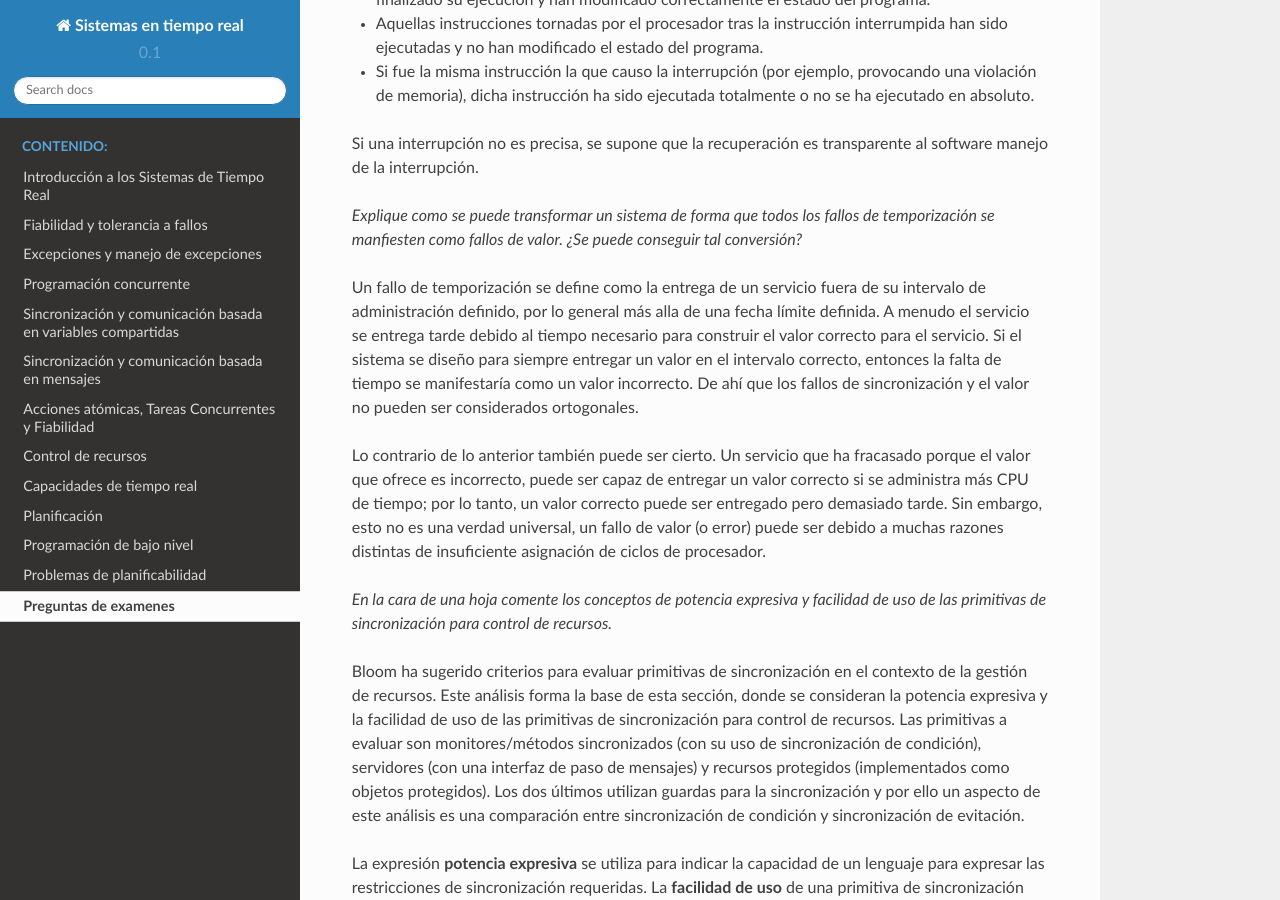
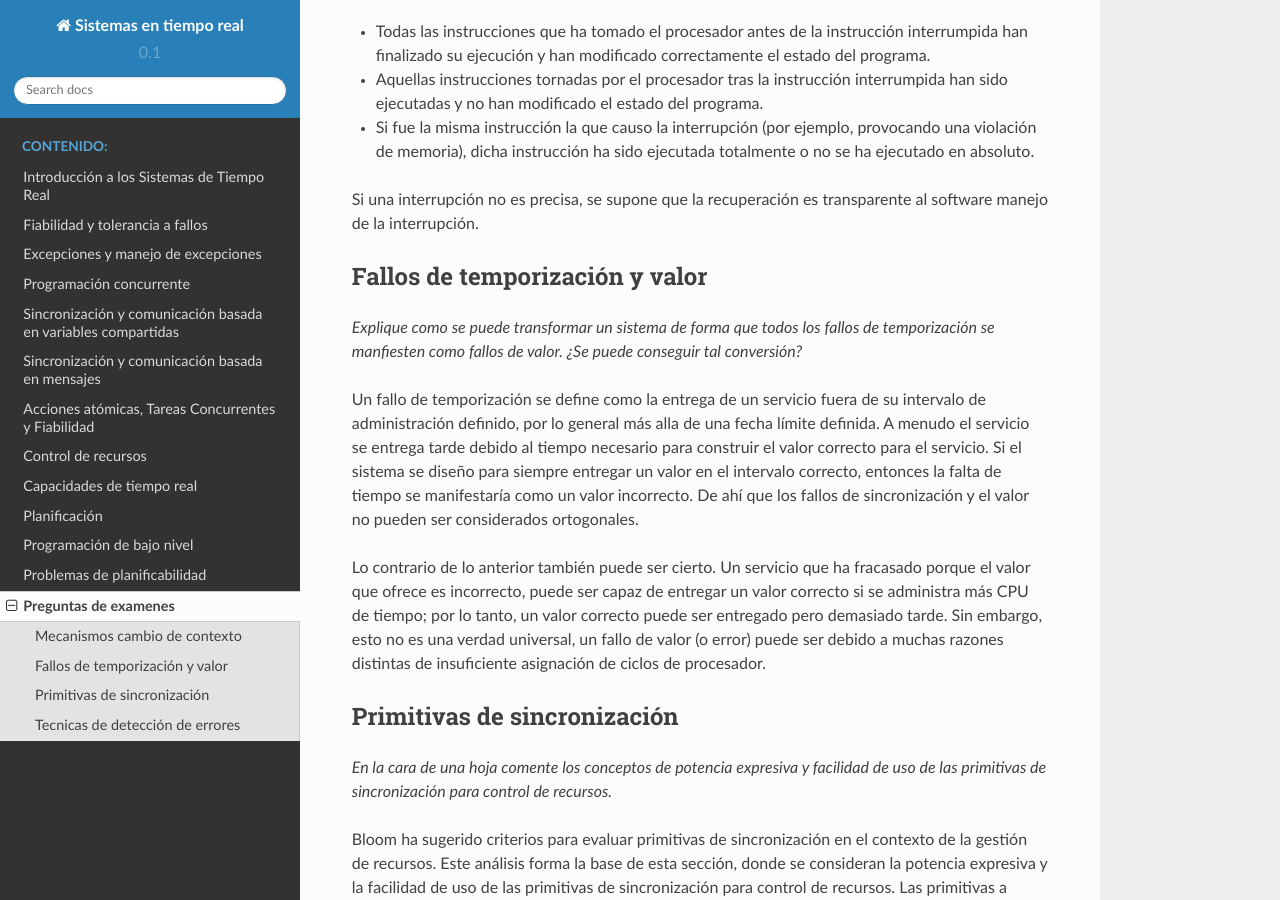
Before and after one commit to rcastellor/uned-sistemas-tiempo-real, a Sphinx documentation site: the page built from sphinx/source/preguntas_examen.rst, in a window 1280 px wide and 900 px high, scrolled down 1348 px. Built offline with Sphinx 7.4.7 and the Read the Docs theme 2.0.0, drawn with Linux system fonts in a browser that asks for light colours; some of the changed text lies outside the part shown.

Commit message:
Titulos preguntas

```diff
--- a/sphinx/source/preguntas_examen.rst
+++ b/sphinx/source/preguntas_examen.rst
@@ -1,5 +1,8 @@
 Preguntas de examenes
 =====================
+
+Mecanismos cambio de contexto
+-----------------------------
 
 *Entre los mecanismos necesarios para permitir la entrada y salida dirigidas por
 interrupciones están los mecanismos de cambio de contexto. En el espacio de una
@@ -68,6 +71,9 @@ precisas en el sentido de que, cuando se ejecuta un manejador de interrupción:
 Si una interrupción no es precisa, se supone que la recuperación es transparente
 al software manejo de la interrupción.
 
+Fallos de temporización y valor
+-------------------------------
+
 *Explique como se puede transformar un sistema de forma que todos los fallos de
 temporización se manfiesten como fallos de valor. ¿Se puede conseguir tal
 conversión?*
@@ -86,6 +92,9 @@ un valor correcto si se administra más CPU de tiempo; por lo tanto, un valor
 correcto puede ser entregado pero demasiado tarde. Sin embargo, esto no es una
 verdad universal, un fallo de valor (o error) puede ser debido a muchas razones
 distintas de insuficiente asignación de ciclos de procesador.
+
+Primitivas de sincronización
+----------------------------
 
 *En la cara de una hoja comente los conceptos de potencia expresiva y facilidad
 de uso de las primitivas de sincronización para control de recursos.*
@@ -136,6 +145,9 @@ aproximación es evitación: las solicitudes no se aceptan a menos que puedan se
 satisfechas. Las condiciones bajo las que se puede aceptar una solicitud de
 forma segura se expresan como una guarda en una acción de aceptación.
 
+Tecnicas de detección de errores
+--------------------------------
+
 *La efectividad de cualquier sistema tolerante a fallos depende de la
 efectividad de sus técnicas de detección de errores. Describa las dos clases de
 técnicas de detección de errores.*
```
